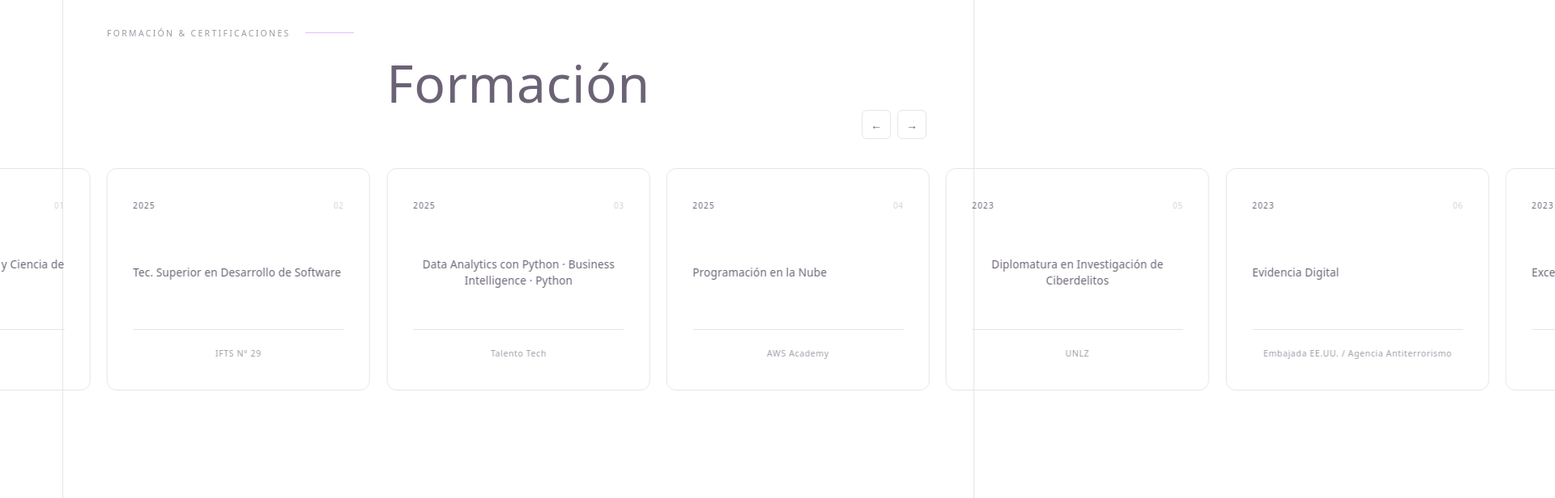
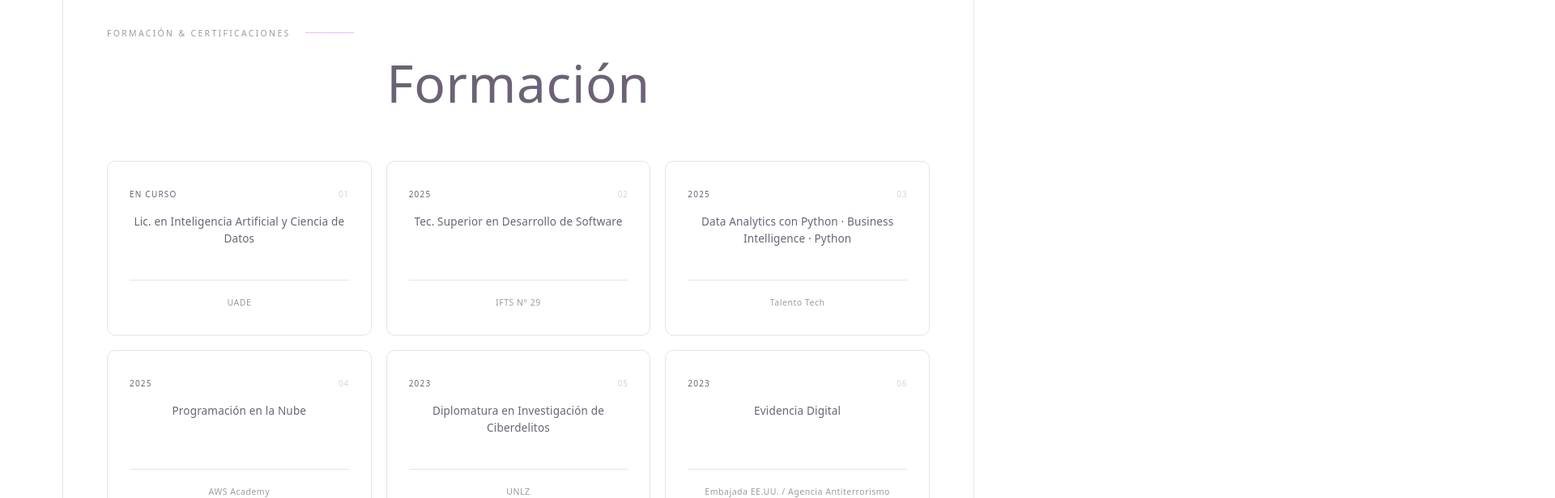
Before and after one commit to damiancoronelburgos/personal-page, a React (Vite) app: page / in a window 1280 px wide. Shown: the part 4160-4776 px from the top of the page at 81% size, 1920 px wide, since content can reach past the window. Built offline with nearby package versions, Linux system fonts and the light colour scheme; the HTML template or start-up script is replaced by a standard one.

Commit message:
actualizacion 2.1

```diff
--- a/src/components/Education/Education.jsx
+++ b/src/components/Education/Education.jsx
@@ -1,55 +1,26 @@
-import { useRef } from "react";
-import { Swiper, SwiperSlide } from "swiper/react";
-import { Navigation, Pagination, Autoplay } from "swiper/modules";
-import "swiper/css";
-import "swiper/css/navigation";
-import "swiper/css/pagination";
-
 import { useLang } from "../../contexts/LangContext";
+import useInView from "../../hooks/useInView";
 import SectionLabel from "../ui/SectionLabel";
 import styles from "./Education.module.css";
 
 export default function Education() {
   const { t } = useLang();
-  const prevRef = useRef(null);
-  const nextRef = useRef(null);
+  const [ref, inView] = useInView();
 
   return (
     <section id="education" className={styles.section}>
       <SectionLabel title={t.nav.education}>{t.education.label}</SectionLabel>
 
-      <div className={styles.carouselWrap}>
-        {/* Custom navigation buttons */}
-        <button ref={prevRef} className={`${styles.navBtn} ${styles.navPrev}`} aria-label="Anterior">
-          ←
-        </button>
-        <button ref={nextRef} className={`${styles.navBtn} ${styles.navNext}`} aria-label="Siguiente">
-          →
-        </button>
-
-        <Swiper
-          modules={[Navigation, Pagination, Autoplay]}
-          navigation={{ prevEl: prevRef.current, nextEl: nextRef.current }}
-          onBeforeInit={(swiper) => {
-            swiper.params.navigation.prevEl = prevRef.current;
-            swiper.params.navigation.nextEl = nextRef.current;
-          }}
-          pagination={{ clickable: true, el: `.${styles.pagination}` }}
-          autoplay={{ delay: 3800, disableOnInteraction: false, pauseOnMouseEnter: true }}
-          spaceBetween={20}
-          slidesPerView={3}
-          loop
-          grabCursor
-          breakpoints={{
-            0:   { slidesPerView: 1, spaceBetween: 16 },
-            580: { slidesPerView: 2, spaceBetween: 18 },
-            900: { slidesPerView: 3, spaceBetween: 20 },
-          }}
-          className={styles.swiper}
+      <div
+        ref={ref}
+        className={`${styles.grid} ${inView ? styles.visible : ""}`}
       >
         {t.eduList.map((edu, i) => (
-            <SwiperSlide key={i}>
-              <div className={styles.card}>
+          <div
+            key={i}
+            className={styles.card}
+            style={{ transitionDelay: `${i * 45}ms` }}
+          >
             <div className={styles.cardTop}>
               <span className={styles.cardYear}>{edu.year}</span>
               <span className={styles.cardIndex}>0{i + 1}</span>
@@ -59,12 +30,7 @@ export default function Education() {
               <span className={styles.cardInst}>{edu.inst}</span>
             </div>
           </div>
-            </SwiperSlide>
         ))}
-        </Swiper>
-
-        {/* Pagination dots */}
-        <div className={styles.pagination} />
       </div>
     </section>
   );
--- a/src/components/Education/Education.module.css
+++ b/src/components/Education/Education.module.css
@@ -4,35 +4,35 @@
   margin: 0 auto;
 }
 
-/* ── Carousel wrapper ───────────────────────────────────────────────────────── */
-.carouselWrap {
-  position: relative;
-  padding-bottom: 3.5rem; /* space for pagination dots */
+/* ── Grid ───────────────────────────────────────────────────────────────────── */
+.grid {
+  display: grid;
+  grid-template-columns: repeat(3, 1fr);
+  gap: 1rem;
 }
 
-.swiper {
-  overflow: visible !important;
-  padding: 0.5rem 0 0.25rem !important;
-}
-
-/* ── Cards ──────────────────────────────────────────────────────────────────── */
+/* ── Cards — hidden until in view ──────────────────────────────────────────── */
 .card {
   background: var(--bg-surface);
   border: 1px solid var(--border);
-  border-radius: 12px;
-  padding: 1.75rem;
-  height: 210px;
+  border-radius: 10px;
+  padding: 1.5rem;
   display: flex;
   flex-direction: column;
   justify-content: space-between;
+  min-height: 160px;
   position: relative;
   overflow: hidden;
-  cursor: default;
-  transition: border-color 0.25s ease, transform 0.25s ease, box-shadow 0.25s ease;
-  will-change: transform;
+  opacity: 0;
+  transform: translateY(12px);
+  transition:
+    opacity    0.45s ease,
+    transform  0.45s ease,
+    border-color 0.22s,
+    box-shadow   0.22s;
 }
 
-/* Gradient top-line on hover */
+/* Animated top-line on hover */
 .card::before {
   content: '';
   position: absolute;
@@ -41,17 +41,22 @@
   background: linear-gradient(90deg, var(--accent-fg), var(--accent2-fg));
   transform: scaleX(0);
   transform-origin: left;
-  transition: transform 0.4s ease;
+  transition: transform 0.35s ease;
 }
 
 .card:hover {
   border-color: var(--accent-border);
-  transform: translateY(-5px);
-  box-shadow: 0 16px 40px rgba(0, 0, 0, 0.12);
+  box-shadow: 0 8px 28px rgba(0, 0, 0, 0.1);
 }
 
 .card:hover::before {
   transform: scaleX(1);
+}
+
+/* Reveal when parent gets .visible */
+.visible .card {
+  opacity: 1;
+  transform: translateY(0);
 }
 
 /* ── Card internals ─────────────────────────────────────────────────────────── */
@@ -59,6 +64,7 @@
   display: flex;
   justify-content: space-between;
   align-items: flex-start;
+  margin-bottom: 0.6rem;
 }
 
 .cardYear {
@@ -73,7 +79,7 @@
   font-family: var(--font-mono);
   font-size: 10px;
   color: var(--text-muted);
-  opacity: 0.3;
+  opacity: 0.28;
   letter-spacing: 0.06em;
 }
 
@@ -83,14 +89,12 @@
   color: var(--text);
   line-height: 1.5;
   flex: 1;
-  display: flex;
-  align-items: center;
-  margin: 0.5rem 0;
+  margin: 0 0 0.75rem;
 }
 
 .cardBottom {
   border-top: 1px solid var(--border);
-  padding-top: 0.75rem;
+  padding-top: 0.65rem;
 }
 
 .cardInst {
@@ -98,72 +102,15 @@
   font-size: 10.5px;
   color: var(--accent-fg);
   opacity: 0.65;
-  letter-spacing: 0.06em;
-}
-
-/* ── Custom navigation buttons ──────────────────────────────────────────────── */
-.navBtn {
-  position: absolute;
-  top: -3.5rem;
-  z-index: 10;
-  background: var(--bg-elevated);
-  border: 1px solid var(--border);
-  border-radius: 6px;
-  width: 36px;
-  height: 36px;
-  display: flex;
-  align-items: center;
-  justify-content: center;
-  font-size: 14px;
-  color: var(--text-muted);
-  cursor: pointer;
-  transition: color 0.2s, border-color 0.2s, background 0.2s;
-  font-family: var(--font-mono);
-}
-
-.navBtn:hover {
-  color: var(--accent-fg);
-  border-color: var(--accent-border);
-  background: var(--accent-dim);
-}
-
-.navBtn:global(.swiper-button-disabled) {
-  opacity: 0.3;
-  cursor: default;
-}
-
-.navPrev { right: 48px; }
-.navNext { right: 4px; }
-
-/* ── Pagination dots ────────────────────────────────────────────────────────── */
-.pagination {
-  display: flex;
-  justify-content: center;
-  gap: 6px;
-  position: absolute;
-  bottom: 0;
-  left: 0;
-  right: 0;
-}
-
-/* Override Swiper bullet styles via :global */
-.pagination :global(.swiper-pagination-bullet) {
-  width: 6px;
-  height: 6px;
-  background: var(--text-muted);
-  opacity: 0.3;
-  border-radius: 50%;
-  transition: opacity 0.2s, transform 0.2s, background 0.2s;
-  cursor: pointer;
-}
-
-.pagination :global(.swiper-pagination-bullet-active) {
-  background: var(--accent-fg);
-  opacity: 1;
-  transform: scale(1.3);
+  letter-spacing: 0.05em;
 }
 
 /* ── Responsive ─────────────────────────────────────────────────────────────── */
-@media (max-width: 700px) {
+@media (max-width: 900px) {
+  .grid { grid-template-columns: repeat(2, 1fr); }
+}
+
+@media (max-width: 580px) {
   .section { padding: 4rem 1.5rem; }
+  .grid { grid-template-columns: 1fr; }
 }
```
Lines whose indentation alone changed are shown as unchanged.
